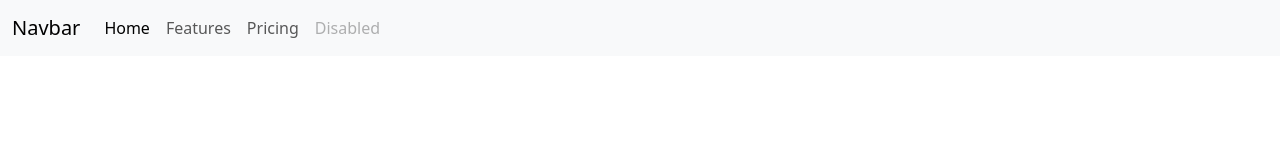
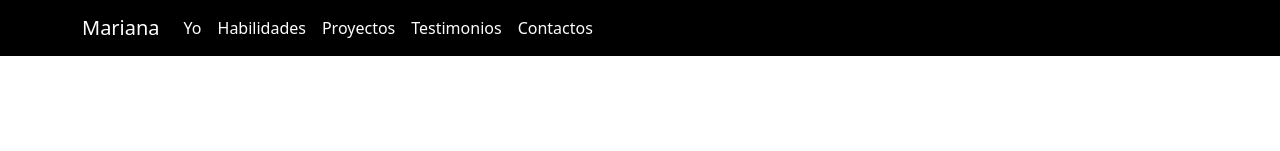
Before and after one commit to MarianaNuri/portafolio-b7-g1, a plain HTML site: page index.html in a window 1280 px wide. Shown: the top 151 px of the page. Drawn offline with nearby package versions, Linux system fonts and the light colour scheme.

Commit message:
Cambios en mi nav

```diff
--- a/index.html
+++ b/index.html
@@ -17,9 +17,9 @@
 
     <!-- Cabecera de mi página -->
     <header>
-        <nav class="navbar navbar-expand-lg bg-body-tertiary">
-            <div class="container-fluid">
-                <a class="navbar-brand" href="#">Navbar</a>
+        <nav class="navbar navbar-expand-lg bg-black">
+            <div class="container">    <!--  -fluid = para que se extienda por toda la pagina -->
+                <a class="navbar-brand text-white" href="#">Mariana</a>
                 <button class="navbar-toggler" type="button" data-bs-toggle="collapse" data-bs-target="#navbarNav"
                     aria-controls="navbarNav" aria-expanded="false" aria-label="Toggle navigation">
                     <span class="navbar-toggler-icon"></span>
@@ -27,16 +27,19 @@
                 <div class="collapse navbar-collapse" id="navbarNav">
                     <ul class="navbar-nav">
                         <li class="nav-item">
-                            <a class="nav-link active" aria-current="page" href="#">Home</a>
+                            <a class="nav-link active text-white" aria-current="page" href="#">Yo</a>
                         </li>
                         <li class="nav-item">
-                            <a class="nav-link" href="#">Features</a>
+                            <a class="nav-link text-white" href="#habilidades">Habilidades</a>
                         </li>
                         <li class="nav-item">
-                            <a class="nav-link" href="#">Pricing</a>
+                            <a class="nav-link text-white" href="#proyectos">Proyectos</a>
                         </li>
                         <li class="nav-item">
-                            <a class="nav-link disabled" aria-disabled="true">Disabled</a>
+                            <a class="nav-link text-white" href="#testimonios">Testimonios</a>
+                        </li>
+                        <li class="nav-item">
+                            <a class="nav-link text-white" href="#contacto">Contactos</a>
                         </li>
                     </ul>
                 </div>
@@ -277,7 +280,7 @@
 
     </main>
 
-    <footer class="py-3 my-4">
+    <footer id="contacto" class="py-3 my-4">
         <ul class="nav justify-content-center border-bottom pb-3 mb-3">
             <li class="nav-item"><a href="#" class="nav-link px-2 text-body-secondary">Home</a></li>
             <li class="nav-item"><a href="#" class="nav-link px-2 text-body-secondary">Features</a></li>
```
